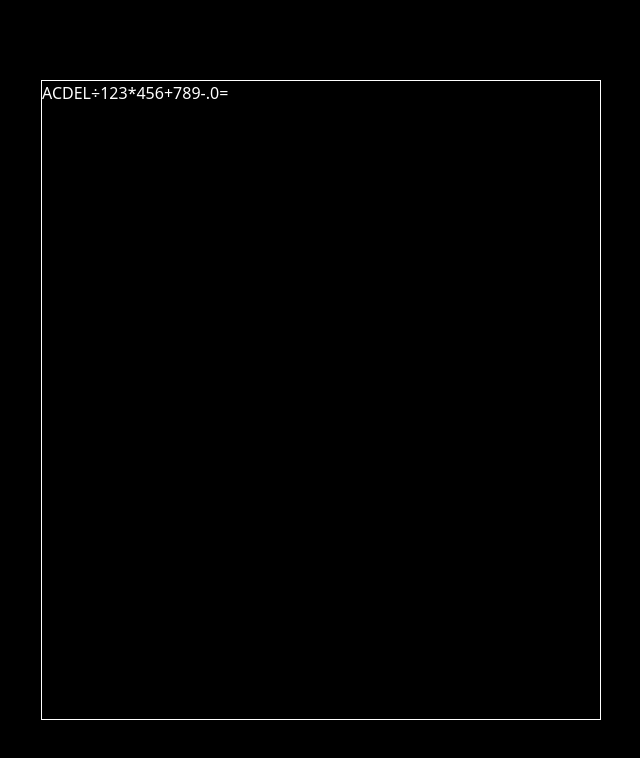
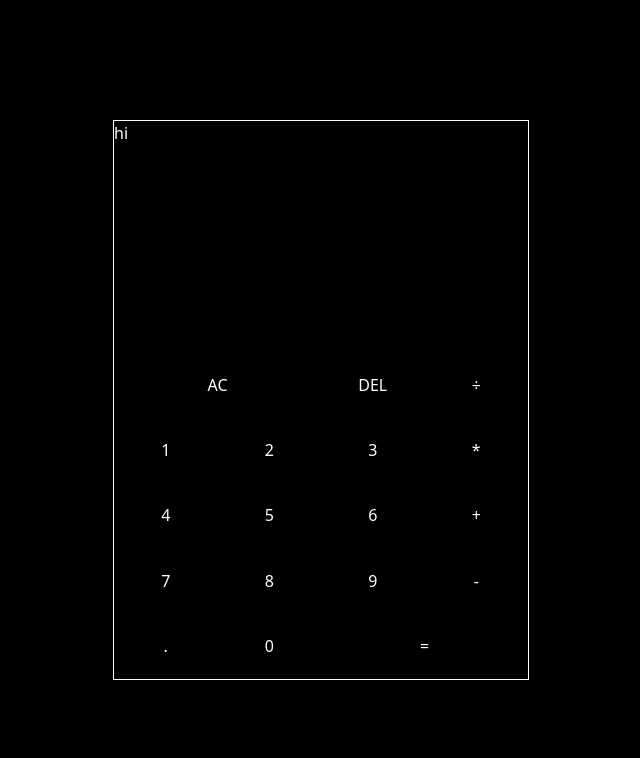
Before and after one commit to thDemon1310/Calculator-in-React, a React (Vite) app: page / in a window 1280 px wide. Shown: the top 758 px of the page, without its empty margins (319-959 px from the left). Built offline with nearby package versions, Linux system fonts and the light colour scheme.

Commit message:
used grid on calculator structor and buttons and structured them

```diff
--- a/src/App.jsx
+++ b/src/App.jsx
@@ -1,4 +1,3 @@
-import React from "react";
 import Calculator from "./components/calculator/Calculator";
 
 const App = () => {
--- a/src/components/calculator/Calculator.jsx
+++ b/src/components/calculator/Calculator.jsx
@@ -1,10 +1,9 @@
-import React from "react";
 import Screen from "./screen/Screen";
 import Keypad from "./keypad/Keypad";
 
 const Calculator = () => {
   return (
-    <div className="w-[35rem] h-[40rem] border text-white">
+    <div className="w-[26rem] h-[35rem] border text-white grid ">
       <Screen />
       <Keypad />
     </div>
--- a/src/components/calculator/keypad/Keypad.jsx
+++ b/src/components/calculator/keypad/Keypad.jsx
@@ -1,4 +1,3 @@
-import React from "react";
 import StrBtn from "./StrBtn";
 import NumBtn from "./NumBtn";
 const arr = [
@@ -23,12 +22,12 @@ const arr = [
 ];
 const Keypad = () => {
   return (
-    <div>
+    <div className="grid grid-cols-4">
       {arr.map((symbol) => {
         if (typeof symbol == "string") {
-          return <StrBtn btn={symbol} />;
+          return <StrBtn btn={symbol} key={arr.indexOf(symbol)} />;
         } else {
-          return <NumBtn btn={symbol} />;
+          return <NumBtn btn={symbol} key={arr.indexOf(symbol)} />;
         }
       })}
     </div>
--- a/src/components/calculator/keypad/NumBtn.jsx
+++ b/src/components/calculator/keypad/NumBtn.jsx
@@ -1,5 +1,3 @@
-import React from "react";
-
 const NumBtn = ({ btn }) => {
   return <button> {btn} </button>;
 };
--- a/src/components/calculator/keypad/StrBtn.jsx
+++ b/src/components/calculator/keypad/StrBtn.jsx
@@ -1,7 +1,9 @@
-import React from "react";
-
 const StrBtn = ({ btn }) => {
-  return <button className="">{btn}</button>;
+  return (
+    <button className={btn == "AC" || btn == "=" ? "col-span-2" : ""}>
+      {btn}
+    </button>
+  );
 };
 
 export default StrBtn;
--- a/src/components/calculator/screen/Screen.jsx
+++ b/src/components/calculator/screen/Screen.jsx
@@ -1,12 +1,11 @@
-import React from 'react'
-
 const Screen = () => {
   return (
-    <div className=''>
-        <div className="previous"></div>
-        <div className="current"></div>
+    <div className=" ">
+      <div className="previous"></div>
+      <div className="current"></div>
+      hi
     </div>
-  )
-}
+  );
+};
 
-export default Screen
+export default Screen;
```
